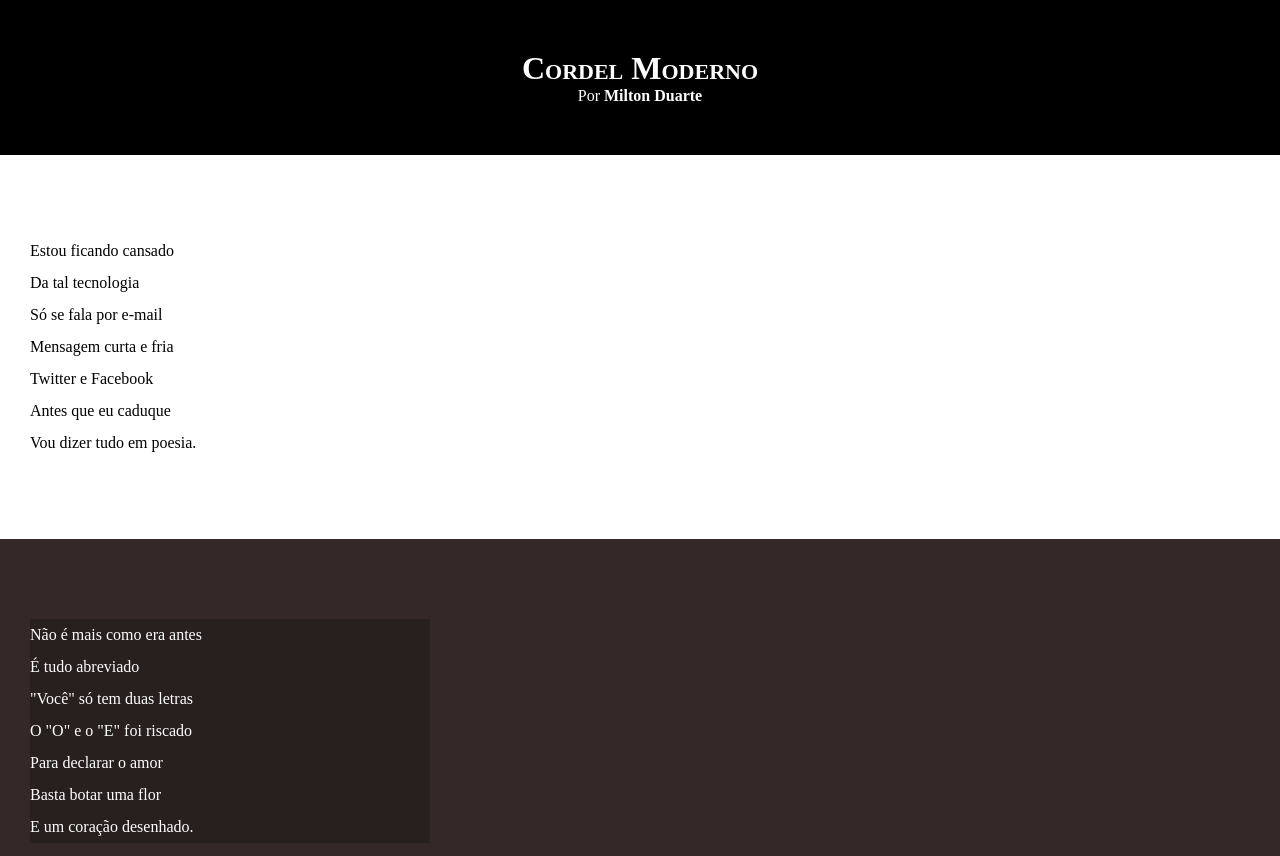
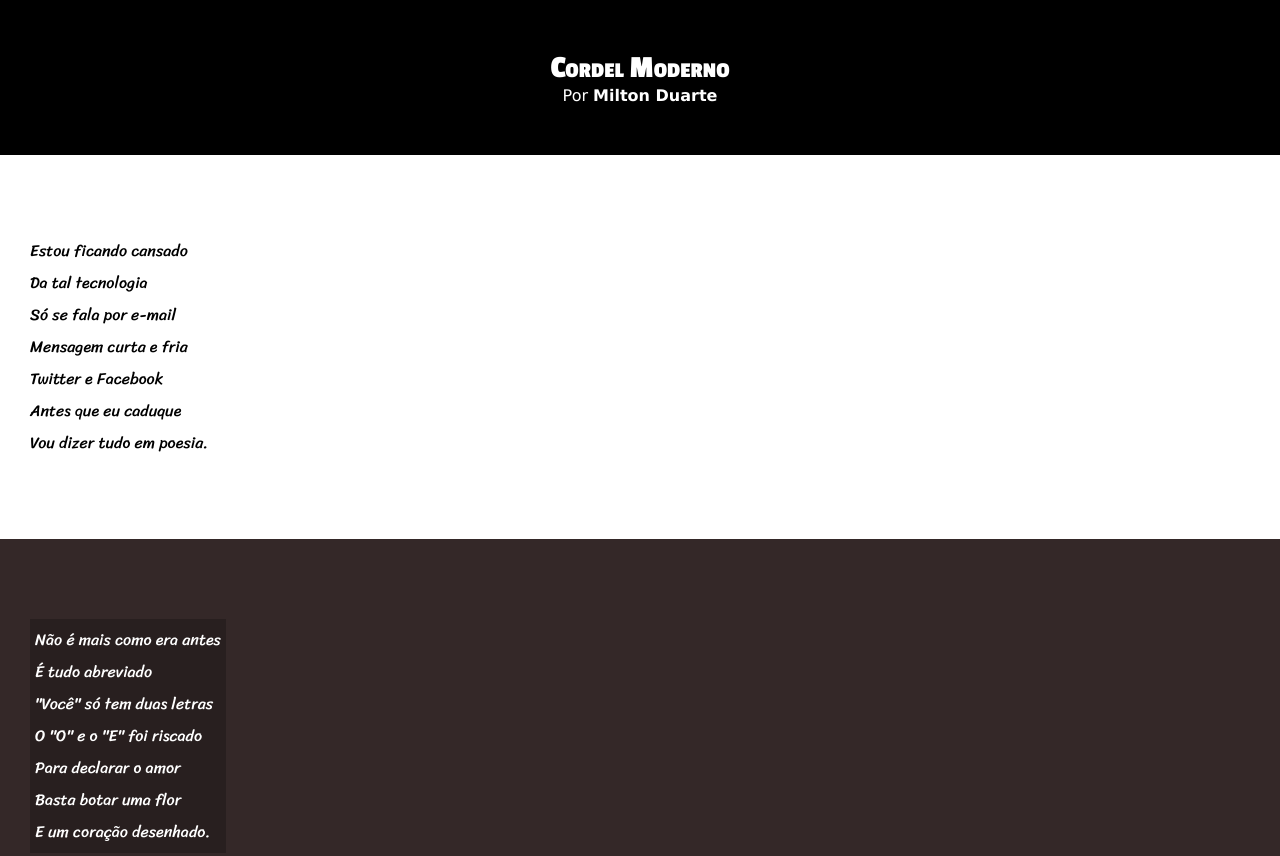
Before and after one commit to vickybispo/Cordel-Moderno, a plain HTML site: page index.html in a window 1280 px wide. Shown: the top 856 px of the page. Drawn offline with Linux system fonts and the light colour scheme.

Commit message:
atualizacao de estilos desafio 12

```diff
--- a/estilo/style.css
+++ b/estilo/style.css
@@ -1,5 +1,14 @@
 @charset "UTF-8";
 
+@import url('https://fonts.googleapis.com/css2?family=Passion+One:wght@400;700&display=swap');
+
+@import url('https://fonts.googleapis.com/css2?family=Passion+One:wght@400;700&family=Sriracha&display=swap');
+
+:root {
+    --fonte1: verdana, Geneva, Tahoma, sans-serif;
+    --fonte2: 'Passion One', cursive;
+    --fonte3: 'Sriracha', cursive;
+}
 * {
     margin: 0px;
     padding: 0px;
@@ -7,6 +16,7 @@
  html, body {
     min-height: 100vh;
     background-color:darkgrey;
+    font-family: var(--fonte1);
 }
 header {
     background-color: black;
@@ -16,6 +26,8 @@ header {
 header > h1 {
     padding-top: 50px;
     font-variant: small-caps;
+    font-family: var(--fonte2);
+    font-size: 10%vw;
 }
 header > p {
     padding-bottom: 50px;
@@ -34,6 +46,8 @@ section {
     padding-bottom: 10vh;
     line-height: 2em;
     padding-left: 30px;
+    font-family: var(--fonte3);
+    font-size: 3.5%vw;
 }
 section.normal {
     background-color: white;
@@ -45,7 +59,8 @@ section.imagem {
     color: white;
 }
 section.imagem > p {
-    width: 400px;
+    display: inline-block;
+    padding: 5px;
     background-color: rgba(0, 0, 0, 0.227);
 
 }
```
